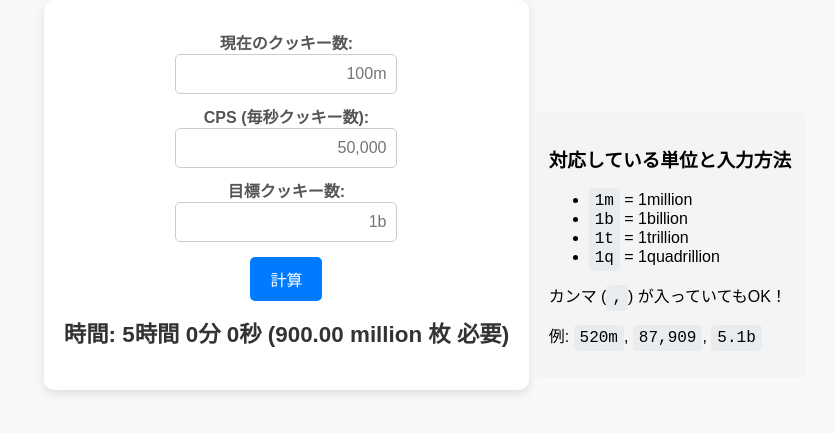
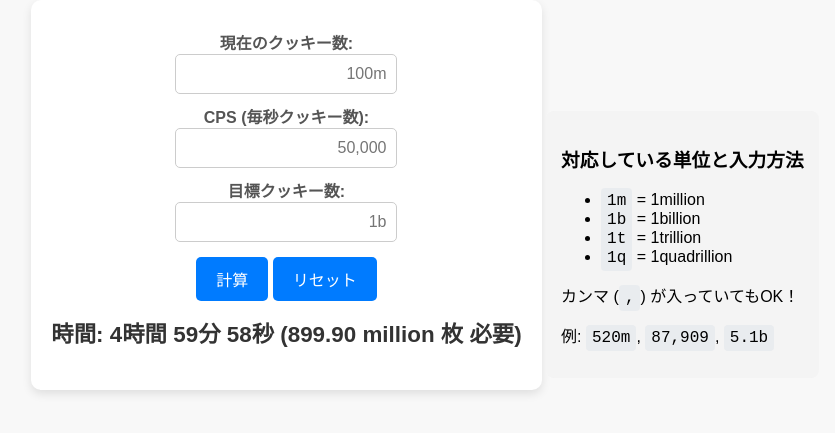
Before and after one commit to neko715/cokie-time, a plain HTML site: page index.html in a window 1280 px wide. Both pictures are taken after a click on the button "計算". Shown: the part 103-536 px from the top of the page, without its empty margins (215-1050 px from the left). Drawn offline with Linux system fonts and the light colour scheme.

Commit message:
Update index.html

```diff
--- a/index.html
+++ b/index.html
@@ -92,6 +92,7 @@
     <input type="text" id="targetCookies" placeholder="1b"><br>
 
     <button onclick="calculateTime()">計算</button>
+    <button onclick="resetCalculation()">リセット</button>
 
     <p id="result">時間: 0秒</p>
   </div>
@@ -109,6 +110,32 @@
   </div>
 
   <script>
+    let timer = null;
+    let simulatedCurrent = 0;
+
+    // localStorage から値を復元する関数
+    function loadSavedValues() {
+      const currentSaved = localStorage.getItem("currentCookies");
+      const cpsSaved = localStorage.getItem("cps");
+      const targetSaved = localStorage.getItem("targetCookies");
+
+      if (currentSaved) document.getElementById("currentCookies").value = currentSaved;
+      if (cpsSaved) document.getElementById("cps").value = cpsSaved;
+      if (targetSaved) document.getElementById("targetCookies").value = targetSaved;
+    }
+
+    // 入力内容が変更されたら localStorage に保存する関数
+    function saveInputValues() {
+      localStorage.setItem("currentCookies", document.getElementById("currentCookies").value);
+      localStorage.setItem("cps", document.getElementById("cps").value);
+      localStorage.setItem("targetCookies", document.getElementById("targetCookies").value);
+    }
+
+    // 各入力欄にイベントリスナーを追加
+    document.getElementById("currentCookies").addEventListener("input", saveInputValues);
+    document.getElementById("cps").addEventListener("input", saveInputValues);
+    document.getElementById("targetCookies").addEventListener("input", saveInputValues);
+
     function parseCookies(value) {
       value = value.toLowerCase().trim().replace(/,/g, ""); // カンマ削除
       let num = parseFloat(value);
@@ -146,6 +173,12 @@
     }
 
     function calculateTime() {
+      // 既にタイマーが動いていたらリセット
+      if (timer !== null) {
+        clearInterval(timer);
+        timer = null;
+      }
+
       let current = parseCookies(document.getElementById("currentCookies").value || document.getElementById("currentCookies").placeholder);
       let cps = parseCookies(document.getElementById("cps").value || document.getElementById("cps").placeholder);
       let target = parseCookies(document.getElementById("targetCookies").value || document.getElementById("targetCookies").placeholder);
@@ -155,14 +188,47 @@
         return;
       }
 
-            let time = (target - current) / cps;
+      if (target <= current) {
+        document.getElementById("result").innerText = "目標クッキー数は現在のクッキー数より大きい必要があります";
+        return;
+      }
 
-            if (time < 0) {
-                document.getElementById("result").innerText = "目標クッキー数は現在のクッキー数より大きい必要があります";
+      simulatedCurrent = current;
+
+      timer = setInterval(function(){
+        simulatedCurrent += cps; // 毎秒 cps 分のクッキーを加算
+        if (simulatedCurrent >= target) {
+          simulatedCurrent = target;
+          document.getElementById("result").innerText = "時間: 0日 0時間 0分 0秒 (0 枚 必要)";
+          clearInterval(timer);
+          timer = null;
         } else {
-                document.getElementById("result").innerText = `時間: ${formatTime(time)} (${formatCookies(target - current)} 必要)`;
+          let remaining = target - simulatedCurrent;
+          let timeLeft = remaining / cps;
+          document.getElementById("result").innerText = `時間: ${formatTime(timeLeft)} (${formatCookies(remaining)} 必要)`;
         }
+      }, 1000);
     }
+
+    function resetCalculation() {
+      if (timer !== null) {
+        clearInterval(timer);
+        timer = null;
+      }
+      simulatedCurrent = 0;
+      document.getElementById("result").innerText = "時間: 0秒";
+      // 入力欄をクリア
+      document.getElementById("currentCookies").value = "";
+      document.getElementById("cps").value = "";
+      document.getElementById("targetCookies").value = "";
+      // localStorage もクリア
+      localStorage.removeItem("currentCookies");
+      localStorage.removeItem("cps");
+      localStorage.removeItem("targetCookies");
+    }
+
+    // ページ読み込み時に localStorage から値を復元
+    window.onload = loadSavedValues;
   </script>
 </body>
 </html>
```
Lines whose indentation alone changed are shown as unchanged.
